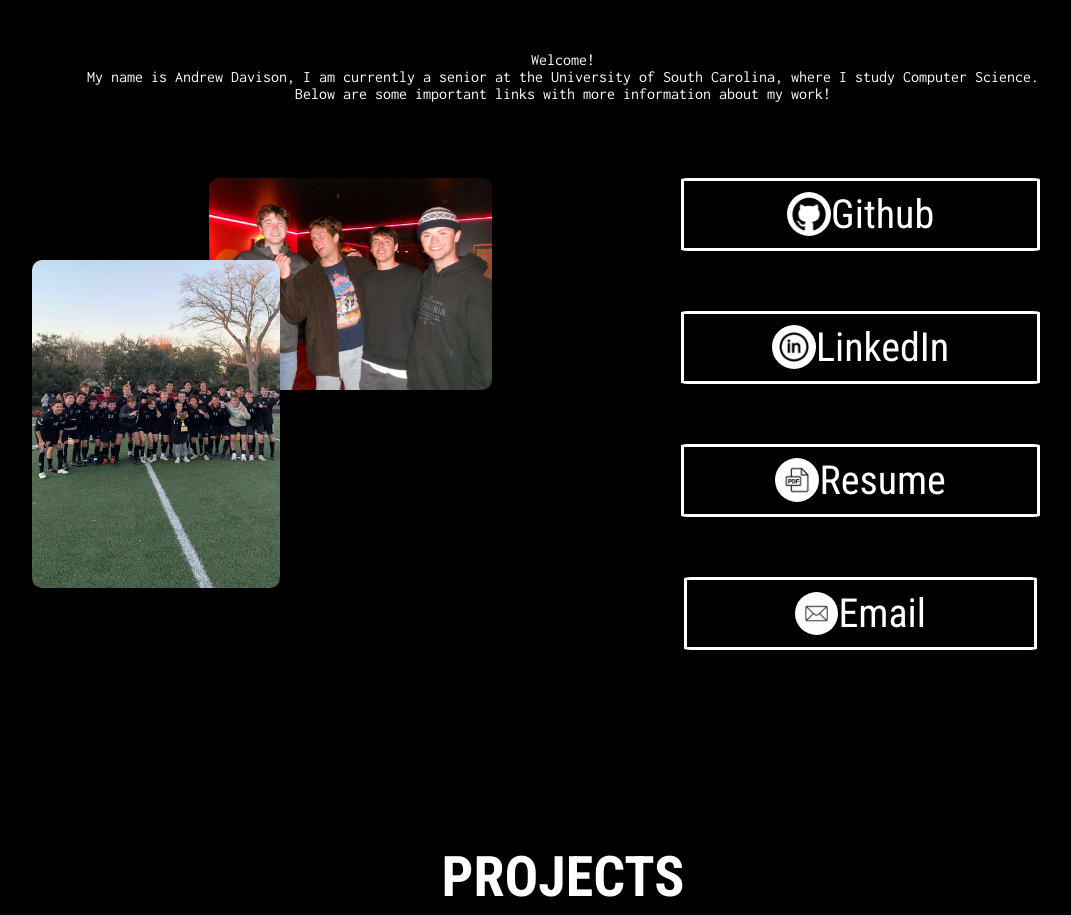
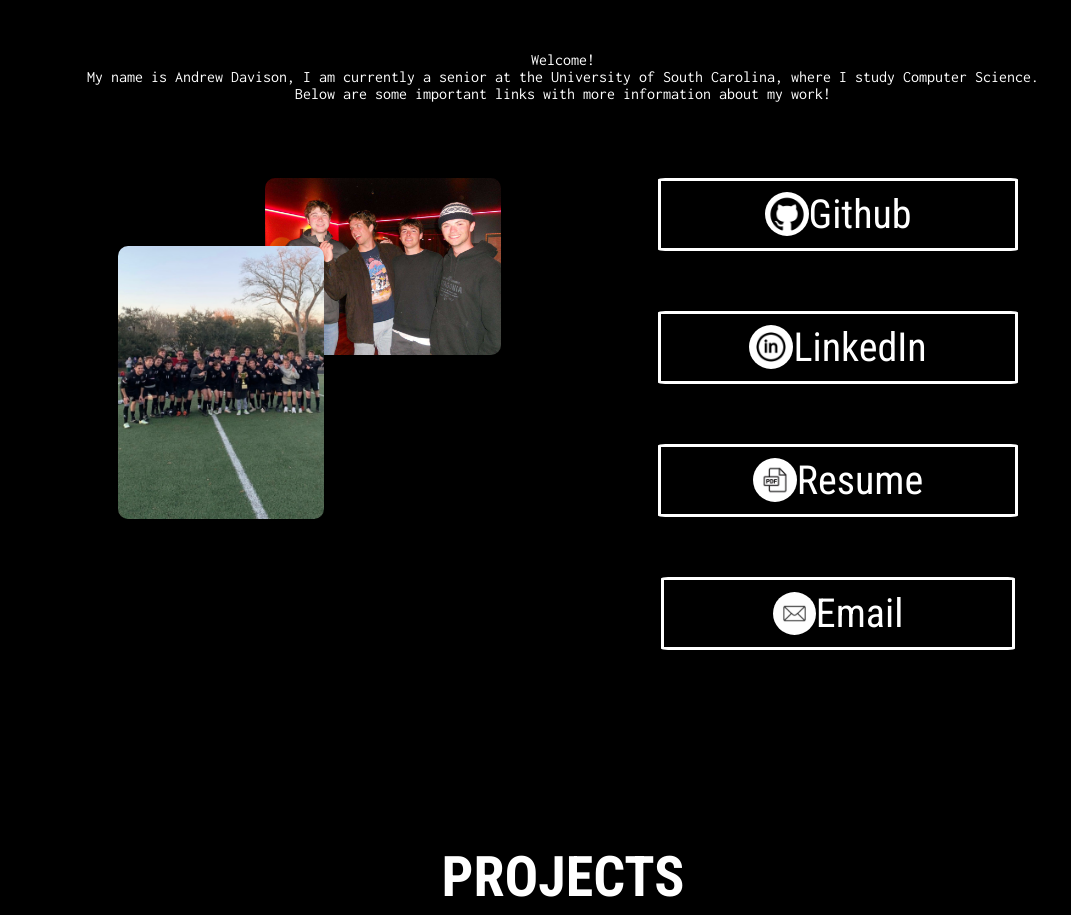
Before and after one commit to andyjDavison/Portfolio, a React (Create React App) app: page / in a window 1280 px wide. Shown: the part 980-1895 px from the top of the page, without its empty margins (77-1148 px from the left). Built offline with nearby package versions, Linux system fonts and the light colour scheme; the HTML template or start-up script is replaced by a standard one; a web font is replaced by a local one.

Commit message:
Update About Page style and layout

```diff
--- a/public/styles/styles.css
+++ b/public/styles/styles.css
@@ -127,6 +127,7 @@ body, html {
 
 .flex--container {
 	display: flex;
+	justify-content: center;
 }
 
 .flex--child {
@@ -142,7 +143,7 @@ body, html {
 	display: grid;
 	grid-template-columns: repeat(12, 1fr);
 	position: relative;
-	width: 60%;
+	width: 50%;
 	margin-top: 60px;
 }
 
@@ -162,6 +163,10 @@ body, html {
 #img--stack-bottom {
 	grid-column: 5 / -1;
 	grid-row: 1;
+}
+
+.about--button {
+	height: auto;
 }
 
 .button--span a > button{
```
